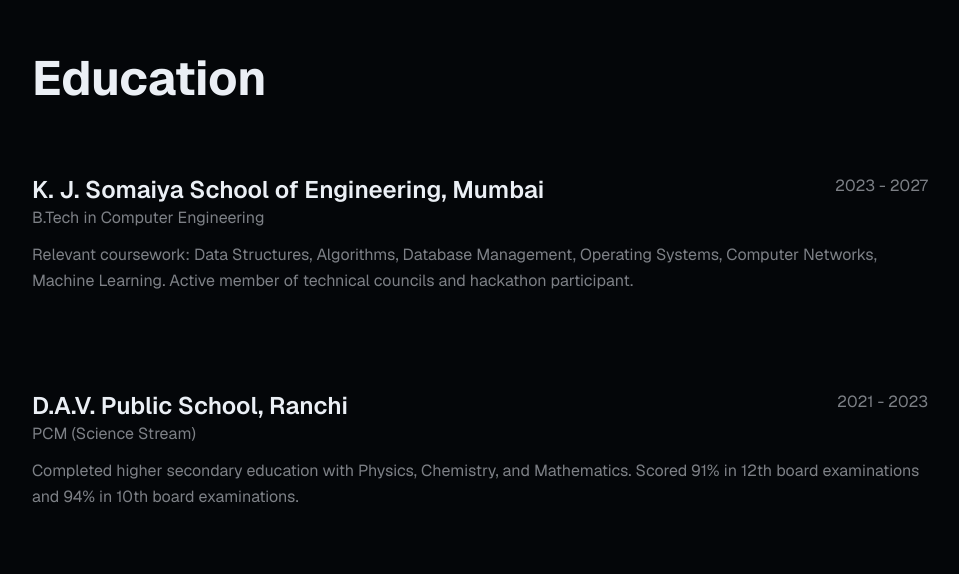
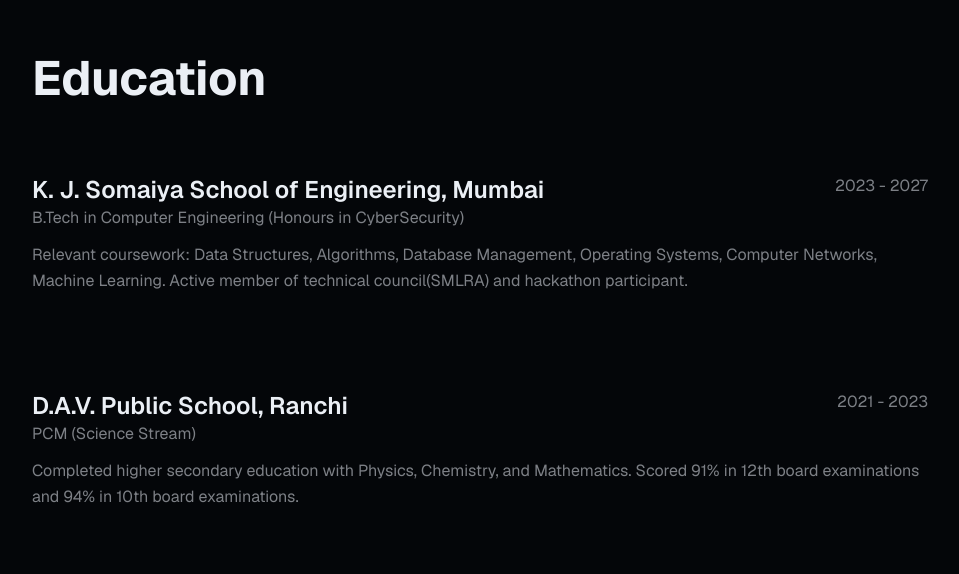
Before and after one commit to manik-prakash/portfolio-website, a Next.js app: page / in a window 1280 px wide. Shown: the part 906-1480 px from the top of the page, without its empty margins (160-1119 px from the left). Built offline with nearby package versions, Linux system fonts and the light colour scheme.

Commit message:
more re-factoring the code

```diff
--- a/app/layout.tsx
+++ b/app/layout.tsx
@@ -1,20 +1,34 @@
-import type { Metadata } from "next";
+import type { Metadata, Viewport } from "next";
 import { Geist, Geist_Mono } from "next/font/google";
 import "./globals.css";
 
 const geistSans = Geist({
   variable: "--font-geist-sans",
   subsets: ["latin"],
+  display: "swap",
 });
 
 const geistMono = Geist_Mono({
   variable: "--font-geist-mono",
   subsets: ["latin"],
+  display: "swap",
 });
 
+export const viewport: Viewport = {
+  themeColor: "#0a0a0a",
+  width: "device-width",
+  initialScale: 1,
+};
+
 export const metadata: Metadata = {
-  title: "Manik Prakash",
-  description: "Portfolio website",
+  title: {
+    default: "Manik Prakash | Software Engineer",
+    template: "%s | Manik Prakash",
+  },
+  description: "Software engineer building things that matter. Full-stack developer specializing in React, Node.js, TypeScript, and cloud technologies.",
+  keywords: ["Manik Prakash", "Software Engineer", "Full Stack Developer", "React", "Node.js", "TypeScript", "Portfolio"],
+  authors: [{ name: "Manik Prakash" }],
+  creator: "Manik Prakash",
 };
 
 export default function RootLayout({
@@ -23,7 +37,7 @@
   children: React.ReactNode;
 }>) {
   return (
-    <html lang="en">
+    <html lang="en" suppressHydrationWarning>
       <body
         className={`${geistSans.variable} ${geistMono.variable} antialiased`}
       >
--- a/components/achievements.tsx
+++ b/components/achievements.tsx
@@ -1,39 +1,9 @@
-"use client"
-import { useEffect, useRef, useState } from "react"
+import { AnimatedSection } from "./animated-section"
 import { achievements } from "@/data"
 
 export function Achievements() {
-  const [isVisible, setIsVisible] = useState(false)
-  const ref = useRef<HTMLElement>(null)
-
-  useEffect(() => {
-    const observer = new IntersectionObserver(
-      ([entry]) => {
-        if (entry.isIntersecting) {
-          setIsVisible(true)
-        }
-      },
-      { threshold: 0.1 },
-    )
-
-    if (ref.current) {
-      observer.observe(ref.current)
-    }
-
-    return () => {
-      if (ref.current) {
-        observer.unobserve(ref.current)
-      }
-    }
-  }, [])
-
   return (
-    <section
-      id="achievements"
-      ref={ref}
-      className={`min-h-screen flex items-center justify-center px-4 sm:px-6 lg:px-8 py-20 transition-opacity duration-1000 ${isVisible ? "opacity-100" : "opacity-0"
-        }`}
-    >
+    <AnimatedSection id="achievements">
       <div className="max-w-4xl w-full mx-auto">
         <h2 className="text-3xl sm:text-4xl md:text-5xl font-bold mb-12">Achievements</h2>
         <div className="grid grid-cols-1 md:grid-cols-2 gap-6">
@@ -63,6 +33,6 @@
           })}
         </div>
       </div>
-    </section>
+    </AnimatedSection>
   )
 }
--- /dev/null
+++ b/components/animated-section.tsx
@@ -0,0 +1,46 @@
+"use client"
+
+import { useEffect, useRef, useState, ReactNode } from "react"
+
+interface AnimatedSectionProps {
+    children: ReactNode
+    id: string
+    className?: string
+}
+
+export function AnimatedSection({ children, id, className = "" }: AnimatedSectionProps) {
+    const [isVisible, setIsVisible] = useState(false)
+    const ref = useRef<HTMLElement>(null)
+
+    useEffect(() => {
+        const observer = new IntersectionObserver(
+            ([entry]) => {
+                if (entry.isIntersecting) {
+                    setIsVisible(true)
+                }
+            },
+            { threshold: 0.1 },
+        )
+
+        if (ref.current) {
+            observer.observe(ref.current)
+        }
+
+        return () => {
+            if (ref.current) {
+                observer.unobserve(ref.current)
+            }
+        }
+    }, [])
+
+    return (
+        <section
+            id={id}
+            ref={ref}
+            className={`min-h-screen flex items-center justify-center px-4 sm:px-6 lg:px-8 py-20 transition-opacity duration-1000 ${isVisible ? "opacity-100" : "opacity-0"
+                } ${className}`}
+        >
+            {children}
+        </section>
+    )
+}
--- a/components/education.tsx
+++ b/components/education.tsx
@@ -1,40 +1,9 @@
-"use client"
-
-import { useEffect, useRef, useState } from "react"
+import { AnimatedSection } from "./animated-section"
 import { education } from "@/data"
 
 export function Education() {
-  const [isVisible, setIsVisible] = useState(false)
-  const ref = useRef<HTMLElement>(null)
-
-  useEffect(() => {
-    const observer = new IntersectionObserver(
-      ([entry]) => {
-        if (entry.isIntersecting) {
-          setIsVisible(true)
-        }
-      },
-      { threshold: 0.1 },
-    )
-
-    if (ref.current) {
-      observer.observe(ref.current)
-    }
-
-    return () => {
-      if (ref.current) {
-        observer.unobserve(ref.current)
-      }
-    }
-  }, [])
-
   return (
-    <section
-      id="education"
-      ref={ref}
-      className={`min-h-screen flex items-center justify-center px-4 sm:px-6 lg:px-8 py-20 transition-opacity duration-1000 ${isVisible ? "opacity-100" : "opacity-0"
-        }`}
-    >
+    <AnimatedSection id="education">
       <div className="max-w-4xl w-full mx-auto">
         <h2 className="text-3xl sm:text-4xl md:text-5xl font-bold mb-12">Education</h2>
         <div className="space-y-12">
@@ -54,6 +23,6 @@
           ))}
         </div>
       </div>
-    </section>
+    </AnimatedSection>
   )
 }
--- a/components/experience.tsx
+++ b/components/experience.tsx
@@ -1,40 +1,9 @@
-"use client"
-
-import { useEffect, useRef, useState } from "react"
+import { AnimatedSection } from "./animated-section"
 import { experiences } from "@/data"
 
 export function Experience() {
-  const [isVisible, setIsVisible] = useState(false)
-  const ref = useRef<HTMLElement>(null)
-
-  useEffect(() => {
-    const observer = new IntersectionObserver(
-      ([entry]) => {
-        if (entry.isIntersecting) {
-          setIsVisible(true)
-        }
-      },
-      { threshold: 0.1 },
-    )
-
-    if (ref.current) {
-      observer.observe(ref.current)
-    }
-
-    return () => {
-      if (ref.current) {
-        observer.unobserve(ref.current)
-      }
-    }
-  }, [])
-
   return (
-    <section
-      id="experience"
-      ref={ref}
-      className={`min-h-screen flex items-center justify-center px-4 sm:px-6 lg:px-8 py-20 transition-opacity duration-1000 ${isVisible ? "opacity-100" : "opacity-0"
-        }`}
-    >
+    <AnimatedSection id="experience">
       <div className="max-w-4xl w-full mx-auto">
         <h2 className="text-3xl sm:text-4xl md:text-5xl font-bold mb-12">Experience</h2>
         <div className="space-y-12">
@@ -54,6 +23,6 @@
           ))}
         </div>
       </div>
-    </section>
+    </AnimatedSection>
   )
 }
--- a/components/navbar.tsx
+++ b/components/navbar.tsx
@@ -1,7 +1,14 @@
 "use client"
 import { useEffect, useState } from "react"
 import { Menu, X } from "lucide-react"
-import { navItems } from "@/data"
+
+export const navItems  = [
+    { label: "home", href: "#hero" },
+    { label: "education", href: "#education" },
+    { label: "experience", href: "#experience" },
+    { label: "projects", href: "#projects" },
+    { label: "achievements", href: "#achievements" },
+]
 
 export function Navbar() {
   const [isScrolled, setIsScrolled] = useState(false)
@@ -11,8 +18,6 @@
   useEffect(() => {
     const handleScroll = () => {
       setIsScrolled(window.scrollY > 50)
-
-      // Determine active section
       const sections = navItems.map((item) => item.href.substring(1))
       for (const section of sections) {
         const element = document.getElementById(section)
@@ -49,7 +54,6 @@
             }`}
         >
           <div className="flex items-center justify-between">
-            {/* Desktop Navigation */}
             <div className="hidden md:flex items-center gap-1 mx-auto">
               {navItems.map((item) => (
                 <button
@@ -65,7 +69,6 @@
               ))}
             </div>
 
-            {/* Mobile Menu Button */}
             <button
               onClick={() => setIsMobileMenuOpen(!isMobileMenuOpen)}
               className="md:hidden ml-auto text-foreground"
@@ -77,7 +80,6 @@
         </div>
       </nav>
 
-      {/* Mobile Menu */}
       {isMobileMenuOpen && (
         <div className="md:hidden fixed inset-0 z-40 bg-background/95 backdrop-blur-md">
           <div className="flex flex-col items-center justify-center h-full gap-6">
--- a/data/index.ts
+++ b/data/index.ts
@@ -38,15 +38,10 @@
     ariaLabel: string
 }
 
-export interface NavItem {
-    label: string
-    href: string
-}
-
 export const personalInfo = {
     name: "Manik Prakash",
     location: "Mumbai, IN",
-    tagline: "software engineer building things that matter. i turn ideas into elegant, functional code.",
+    tagline: "engineering student who is breaking first and building things in the field of backend and Cloud devOps :)",
 }
 
 
@@ -57,20 +52,12 @@
     { name: "email", url: "mailto:manikprakash74@gmail.com", ariaLabel: "Email" },
 ]
 
-export const navItems: NavItem[] = [
-    { label: "home", href: "#hero" },
-    { label: "education", href: "#education" },
-    { label: "experience", href: "#experience" },
-    { label: "projects", href: "#projects" },
-    { label: "achievements", href: "#achievements" },
-]
-
 export const education: Education[] = [
     {
         institution: "K. J. Somaiya School of Engineering, Mumbai",
-        degree: "B.Tech in Computer Engineering",
+        degree: "B.Tech in Computer Engineering (Honours in CyberSecurity)",
         period: "2023 - 2027",
-        description: "Relevant coursework: Data Structures, Algorithms, Database Management, Operating Systems, Computer Networks, Machine Learning. Active member of technical councils and hackathon participant.",
+        description: "Relevant coursework: Data Structures, Algorithms, Database Management, Operating Systems, Computer Networks, Machine Learning. Active member of technical council(SMLRA) and hackathon participant.",
     },
     {
         institution: "D.A.V. Public School, Ranchi",
```
